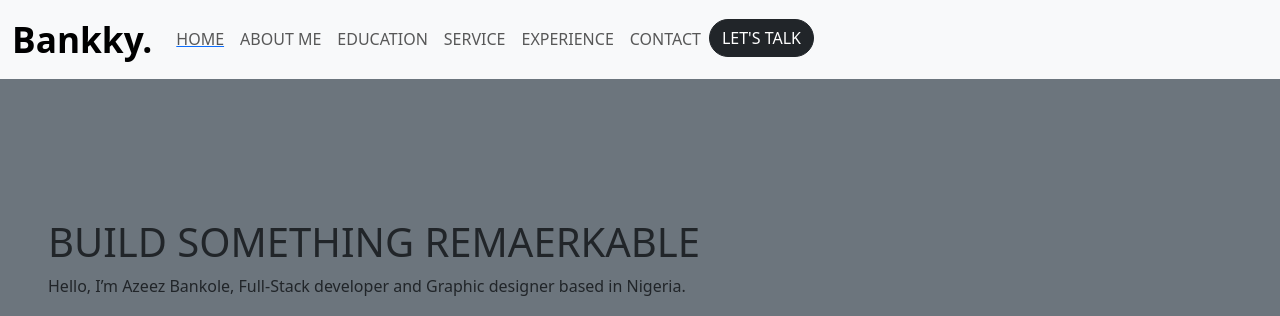
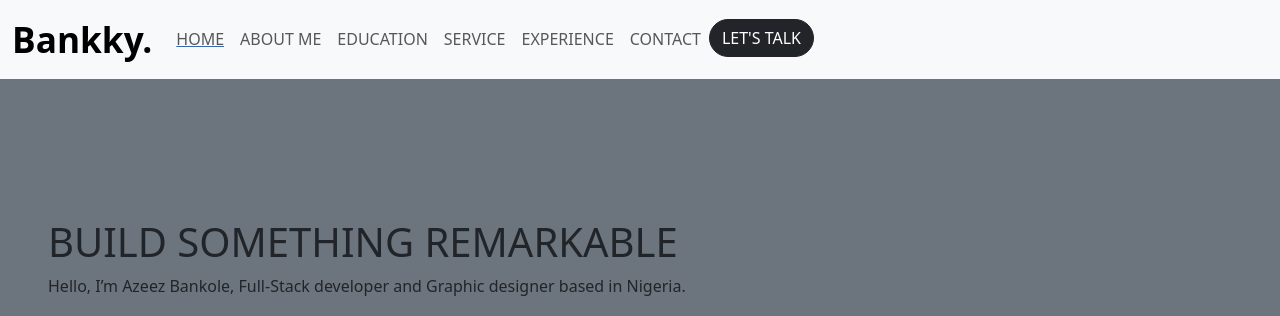
Before and after one commit to Azeezbank/MyPortfolio, a React (Create React App) app: page / in a window 1280 px wide. Shown: the top 316 px of the page. Built offline with nearby package versions, Linux system fonts and the light colour scheme.

Commit message:
Update LandingPage.js

```diff
--- a/src/Components/LandingPage.js
+++ b/src/Components/LandingPage.js
@@ -10,7 +10,7 @@ const LandingPage = () => {
         className="container-fluid p-5 first bg-secondary"
         style={{ height: "700px" }}
       >
-        <h1 style={{ paddingTop: "170px" }}>BUILD SOMETHING REMAERKABLE</h1>
+        <h1 style={{ paddingTop: "170px" }}>BUILD SOMETHING REMARKABLE</h1>
 
         <p>
           Hello, I’m Azeez Bankole, Full-Stack developer and Graphic designer
```
